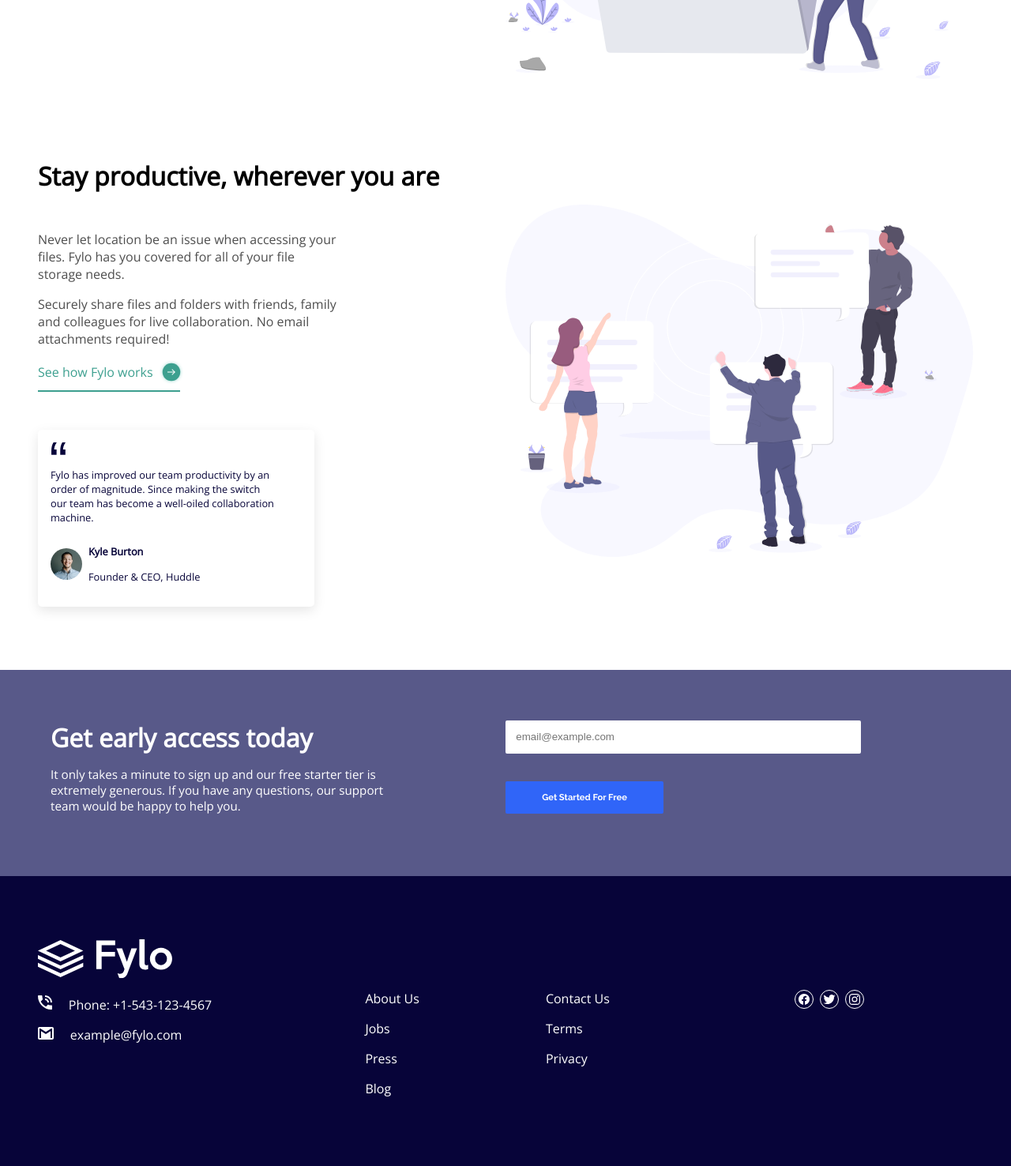
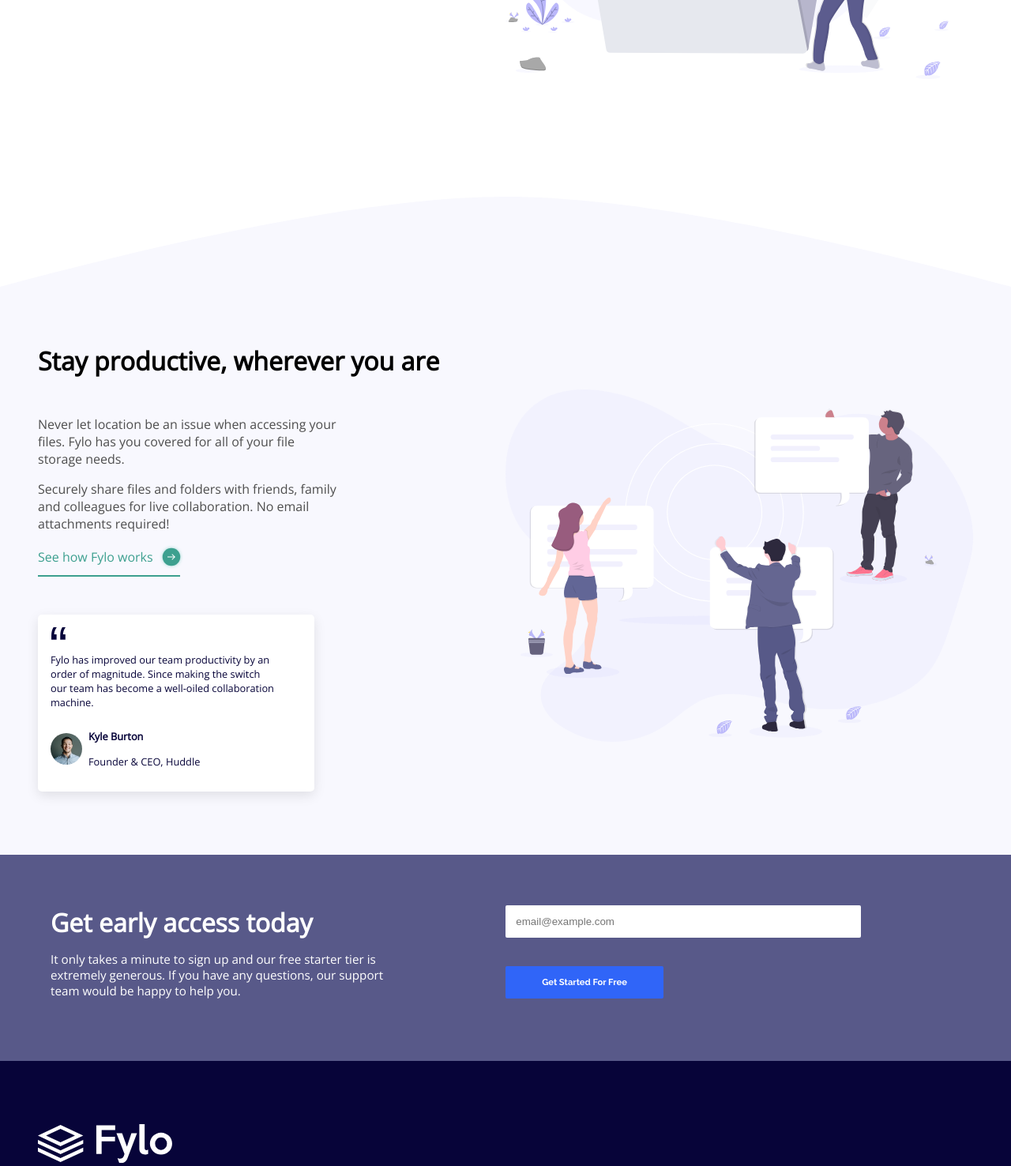
Before and after one commit to azizp128/Fylo-landing-page-with-two-column-layout, a plain HTML site: page index.html in a window 1280 px wide. Shown: the part 520-1996 px from the top of the page at 79% size. Drawn offline with nearby package versions, Linux system fonts and the light colour scheme.

Commit message:
add background image & fix minor issues

```diff
--- a/index.html
+++ b/index.html
@@ -41,6 +41,7 @@
           </div>
         </div>
       </section>
+      <img class="img-curve" src="images/bg-curve-mobile.svg" alt="">
 
       <section class="main-section section-2">
         <div class="hero section-2__hero">
--- a/style.css
+++ b/style.css
@@ -133,11 +133,14 @@ img {
 /* Section 1 End*/
 
 /* Section 2 */
-/* .section-2 {
-  background-image: url(images/bg-curve-mobile.svg);
-  background-repeat: no-repeat;
-  background-size: 100% 100vmax;
-} */
+.section-2 {
+  background-color: #f8f8fe;
+}
+
+.img-curve {
+  width: 100%;
+  margin-bottom: -1em;
+}
 
 .content-2 h2 {
   font-size: 1.1rem;
@@ -311,13 +314,9 @@ img {
 .icon {
   border: 1.5px solid;
   border-radius: 50%;
-  padding: 3px;
+  padding: 0.5em;
   margin-right: 0.5em;
   margin-bottom: 1em;
-}
-
-.icon-1 {
-  filter: revert-layer;
 }
 
 .attribution {
@@ -372,6 +371,9 @@ img {
   /* Main Content End */
 
   /* Section 1 */
+  .section-1 {
+    margin-bottom: 8em;
+  }
   .content-1 {
     padding: 0;
     text-align: start;
@@ -407,11 +409,7 @@ img {
 
   /* Section 2*/
   .section-2 {
-    /* background-image: url(images/bg-curve-desktop.svg);
-    background-repeat: no-repeat;
-    background-size: contain; */
     text-align: start;
-    padding-top: 5em;
     padding-bottom: 5em;
   }
 
```
Also changed, not shown: 1 other file.
